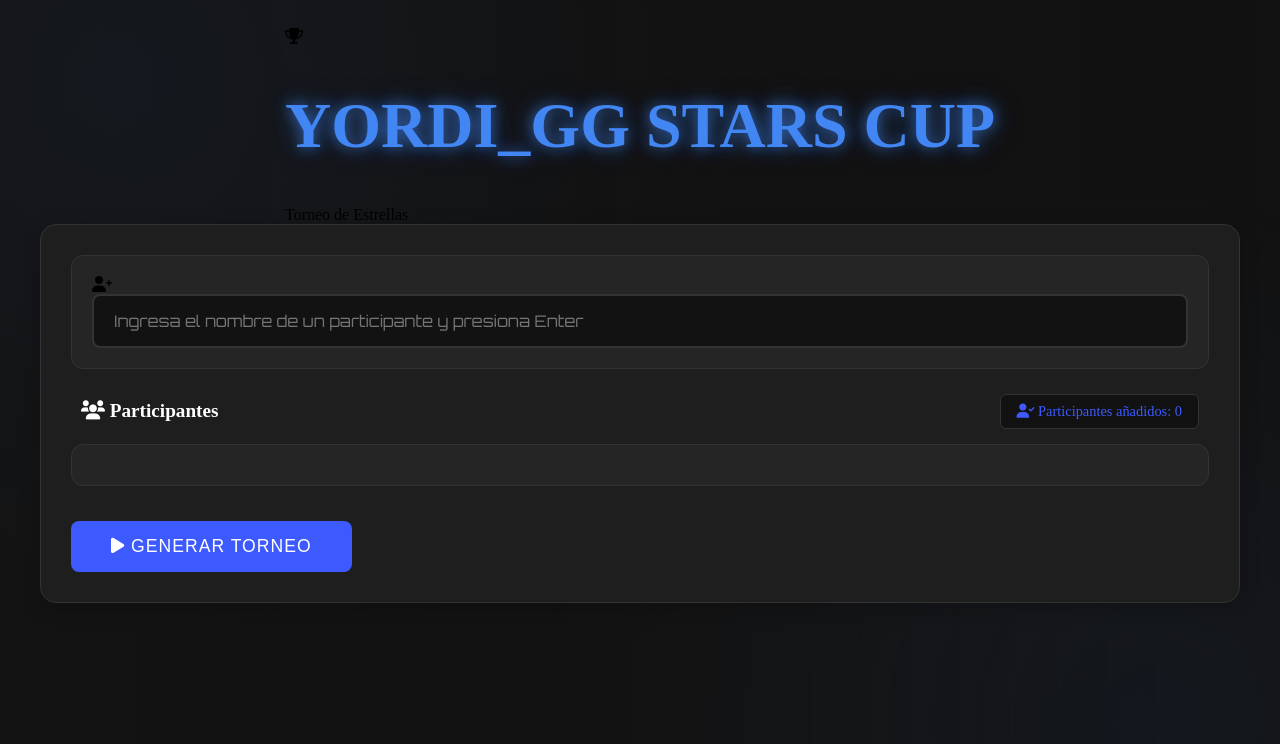
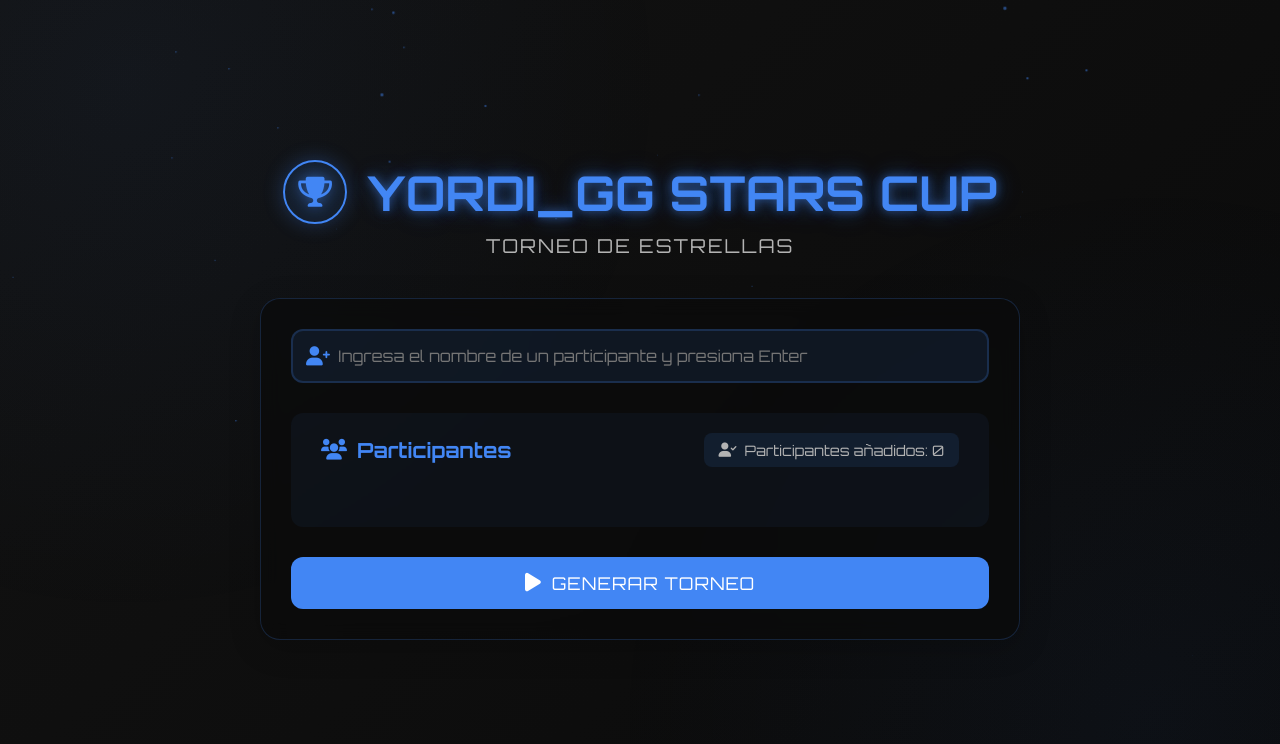
Before and after one commit to Yordigg/Torneo, a plain HTML site: page index.html in a window 1280 px wide. Drawn offline with Linux system fonts and the light colour scheme.

Commit message:
styles.css

```diff
--- a/styles.css
+++ b/styles.css
@@ -1,103 +1,209 @@
-/* Tema de colores oscuro profesional */
+/* Variables de color */
 :root {
-    --bg-primary: #121212;
-    --bg-secondary: #1e1e1e;
-    --bg-tertiary: #252525;
-    --accent-primary: #3d5afe;
-    --accent-secondary: #536dfe;
+    --primary-color: #4286f4;
+    --secondary-color: #536dfe;
+    --accent-color: #00ff9d;
+    --danger-color: #ff3b30;
+    --bg-dark: #121212;
+    --bg-darker: #0a0a0a;
     --text-primary: #ffffff;
     --text-secondary: #b3b3b3;
-    --danger: #cf6679;
-    --border-color: #333333;
+    --border-color: rgba(66, 134, 244, 0.2);
 }
 
-/* Contenedor principal */
+/* Estilos generales */
+body {
+    font-family: 'Orbitron', sans-serif;
+    background: linear-gradient(135deg, var(--bg-dark), var(--bg-darker));
+    color: var(--text-primary);
+    margin: 0;
+    padding: 0;
+    min-height: 100vh;
+    display: flex;
+    justify-content: center;
+    align-items: center;
+    position: relative;
+    overflow-x: hidden;
+}
+
+/* Fondo animado */
+body::before {
+    content: '';
+    position: fixed;
+    top: 0;
+    left: 0;
+    width: 100%;
+    height: 100%;
+    background:
+        radial-gradient(circle at 10% 10%, rgba(66, 134, 244, 0.05) 0%, transparent 40%),
+        radial-gradient(circle at 90% 90%, rgba(66, 134, 244, 0.05) 0%, transparent 40%);
+    animation: gradientMove 15s ease infinite;
+    z-index: -1;
+}
+
+@keyframes gradientMove {
+    0% { background-position: 0% 0%; }
+    50% { background-position: 100% 100%; }
+    100% { background-position: 0% 0%; }
+}
+
 .container {
-    display: flex;
-    flex-direction: column;
-    align-items: center;
     width: 100%;
-    max-width: 1400px;
-    margin: 0 auto;
+    max-width: 800px;
     padding: 20px;
     box-sizing: border-box;
 }
 
+/* Header y logo */
+header {
+    text-align: center;
+    margin-bottom: 40px;
+}
+
+.logo-container {
+    display: flex;
+    align-items: center;
+    justify-content: center;
+    gap: 20px;
+    margin-bottom: 10px;
+}
+
+.logo {
+    width: 60px;
+    height: 60px;
+    background: rgba(66, 134, 244, 0.1);
+    border-radius: 50%;
+    display: flex;
+    align-items: center;
+    justify-content: center;
+    border: 2px solid var(--primary-color);
+    box-shadow: 0 0 20px rgba(66, 134, 244, 0.3);
+}
+
+.logo i {
+    font-size: 30px;
+    color: var(--primary-color);
+    animation: trophyGlow 2s ease-in-out infinite alternate;
+}
+
+@keyframes trophyGlow {
+    from {
+        text-shadow: 0 0 10px rgba(66, 134, 244, 0.5);
+    }
+    to {
+        text-shadow: 0 0 20px rgba(66, 134, 244, 0.8);
+    }
+}
+
+h1.glow {
+    color: var(--primary-color);
+    font-size: 3em;
+    margin: 0;
+    text-transform: uppercase;
+    text-shadow:
+        0 0 10px rgba(66, 134, 244, 0.5),
+        0 0 20px rgba(66, 134, 244, 0.3),
+        0 0 30px rgba(66, 134, 244, 0.2);
+    animation: titlePulse 2s ease-in-out infinite alternate;
+}
+
+.subtitle {
+    color: var(--text-secondary);
+    font-size: 1.2em;
+    margin-top: 10px;
+    text-transform: uppercase;
+    letter-spacing: 2px;
+}
+
 /* Formulario de torneo */
 .tournament-form {
-    width: 100%;
-    max-width: 1200px;
-    display: flex;
-    flex-direction: column;
-    gap: 25px;
-    background: var(--bg-secondary);
-    border-radius: 16px;
+    background: rgba(10, 10, 10, 0.7);
+    border-radius: 20px;
     padding: 30px;
-    box-sizing: border-box;
-    box-shadow: 0 4px 20px rgba(0, 0, 0, 0.2);
+    box-shadow: 0 8px 32px rgba(0, 0, 0, 0.2);
+    backdrop-filter: blur(10px);
     border: 1px solid var(--border-color);
-    margin: 0 auto;
 }
 
 /* Sección de entrada */
 .input-section {
-    background: var(--bg-tertiary);
-    padding: 20px;
-    border-radius: 12px;
-    border: 1px solid var(--border-color);
-    width: 100%;
-    box-sizing: border-box;
+    margin-bottom: 30px;
 }
 
-.tournament-form input[type="text"] {
+.input-wrapper {
+    position: relative;
+    display: flex;
+    align-items: center;
+}
+
+.input-wrapper i {
+    position: absolute;
+    left: 15px;
+    color: var(--primary-color);
+    font-size: 1.2em;
+}
+
+#player-input {
     width: 100%;
-    padding: 15px 20px;
+    padding: 15px 15px 15px 45px;
+    background: rgba(66, 134, 244, 0.1);
     border: 2px solid var(--border-color);
-    border-radius: 8px;
-    background: var(--bg-primary);
+    border-radius: 12px;
     color: var(--text-primary);
     font-size: 1em;
-    transition: all 0.2s ease;
-    box-sizing: border-box;
     font-family: 'Orbitron', sans-serif;
+    transition: all 0.3s ease;
 }
 
-.tournament-form input[type="text"]:focus {
-    border-color: var(--accent-primary);
-    box-shadow: 0 0 0 2px rgba(61, 90, 254, 0.2);
+#player-input:focus {
     outline: none;
+    border-color: var(--primary-color);
+    box-shadow: 0 0 15px rgba(66, 134, 244, 0.2);
 }
 
 /* Sección de jugadores */
 .players-section {
-    display: flex;
-    flex-direction: column;
-    gap: 15px;
+    background: rgba(66, 134, 244, 0.05);
+    border-radius: 12px;
+    padding: 20px;
+    margin-bottom: 30px;
 }
 
 .players-header {
     display: flex;
     justify-content: space-between;
     align-items: center;
+    margin-bottom: 20px;
     padding: 0 10px;
 }
 
 .players-header h2 {
-    color: var(--text-primary);
+    color: var(--primary-color);
     margin: 0;
-    font-size: 1.2em;
+    font-size: 1.3em;
+    display: flex;
+    align-items: center;
+    gap: 10px;
+}
+
+.participant-count {
+    background: rgba(66, 134, 244, 0.1);
+    padding: 8px 15px;
+    border-radius: 8px;
+    font-size: 0.9em;
+    display: flex;
+    align-items: center;
+    gap: 8px;
+    color: var(--text-secondary);
 }
 
 .players-container {
     display: grid;
-    grid-template-columns: repeat(auto-fill, minmax(250px, 1fr));
+    grid-template-columns: repeat(auto-fill, minmax(200px, 1fr));
     gap: 15px;
-    padding: 20px;
-    background: var(--bg-tertiary);
-    border-radius: 12px;
-    max-height: 400px;
+    max-height: 300px;
     overflow-y: auto;
-    border: 1px solid var(--border-color);
+    padding: 10px;
 }
 
 /* Tarjetas de jugador */
@@ -105,11 +211,11 @@
     display: flex;
     align-items: center;
     justify-content: space-between;
-    background: var(--bg-secondary);
+    background: rgba(66, 134, 244, 0.1);
     padding: 12px 15px;
     border-radius: 8px;
     border: 1px solid var(--border-color);
-    transition: all 0.2s ease;
+    transition: all 0.3s ease;
 }
 
 .player span {
@@ -123,18 +229,17 @@
 
 .player:hover {
     transform: translateY(-2px);
-    border-color: var(--accent-primary);
-    background: var(--bg-tertiary);
+    border-color: var(--primary-color);
+    box-shadow: 0 5px 15px rgba(66, 134, 244, 0.2);
 }
 
-/* Botón eliminar */
 .remove-btn {
+    background: rgba(255, 59, 48, 0.1);
+    color: var(--danger-color);
+    border: 1px solid var(--danger-color);
     width: 24px;
     height: 24px;
     border-radius: 4px;
-    background: rgba(207, 102, 121, 0.1);
-    color: var(--danger);
-    border: 1px solid var(--danger);
     display: flex;
     align-items: center;
     justify-content: center;
@@ -144,39 +249,73 @@
 }
 
 .remove-btn:hover {
-    background: rgba(207, 102, 121, 0.2);
-    transform: scale(1.05);
-}
-
-/* Contador de participantes */
-.participant-count {
-    color: var(--accent-primary);
-    font-size: 0.9em;
-    padding: 8px 16px;
-    background: var(--bg-primary);
-    border-radius: 6px;
-    border: 1px solid var(--border-color);
+    background: rgba(255, 59, 48, 0.2);
+    transform: scale(1.1);
 }
 
 /* Botón generar */
 .generate-btn {
-    align-self: center;
-    padding: 15px 40px;
-    background: var(--accent-primary);
+    width: 100%;
+    padding: 15px;
+    background: var(--primary-color);
     color: var(--text-primary);
     border: none;
-    border-radius: 8px;
+    border-radius: 12px;
     font-size: 1.1em;
+    font-family: 'Orbitron', sans-serif;
     cursor: pointer;
-    transition: all 0.2s ease;
+    transition: all 0.3s ease;
+    display: flex;
+    align-items: center;
+    justify-content: center;
+    gap: 10px;
     text-transform: uppercase;
     letter-spacing: 1px;
-    margin-top: 10px;
 }
 
 .generate-btn:hover {
-    background: var(--accent-secondary);
+    background: var(--secondary-color);
     transform: translateY(-2px);
+    box-shadow: 0 5px 15px rgba(66, 134, 244, 0.3);
+}
+
+.generate-btn i {
+    font-size: 1.2em;
+}
+
+/* Partículas */
+.particles {
+    position: fixed;
+    top: 0;
+    left: 0;
+    width: 100%;
+    height: 100%;
+    z-index: -1;
+    overflow: hidden;
+}
+
+.particle {
+    position: absolute;
+    background: rgba(66, 134, 244, 0.5);
+    border-radius: 50%;
+    pointer-events: none;
+}
+
+@keyframes particleFloat {
+    0% {
+        transform: translateY(100vh) scale(0);
+        opacity: 0;
+    }
+    10% {
+        opacity: 1;
+    }
+    90% {
+        opacity: 1;
+    }
+    100% {
+        transform: translateY(-20vh) scale(1);
+        opacity: 0;
+    }
 }
 
 /* Scrollbar personalizada */
@@ -185,101 +324,43 @@
 }
 
 .players-container::-webkit-scrollbar-track {
-    background: var(--bg-primary);
+    background: rgba(0, 0, 0, 0.2);
     border-radius: 4px;
 }
 
 .players-container::-webkit-scrollbar-thumb {
-    background: var(--border-color);
+    background: var(--primary-color);
     border-radius: 4px;
 }
 
 .players-container::-webkit-scrollbar-thumb:hover {
-    background: var(--accent-primary);
+    background: var(--secondary-color);
 }
 
-/* Responsive design */
+/* Responsive */
 @media (max-width: 768px) {
     .container {
         padding: 10px;
     }
 
+    h1.glow {
+        font-size: 2em;
+    }
+
+    .logo {
+        width: 50px;
+        height: 50px;
+    }
+
+    .logo i {
+        font-size: 25px;
+    }
+
     .tournament-form {
         padding: 20px;
-        margin: 10px;
     }
 
     .players-container {
         grid-template-columns: 1fr;
-        padding: 15px;
-    }
-
-    .generate-btn {
-        width: 100%;
-        padding: 12px 20px;
-    }
-
-    .input-section {
-        padding: 15px;
-    }
-
-    .tournament-form input[type="text"] {
-        padding: 12px 15px;
-        font-size: 0.9em;
     }
 }
-
-/* Fondo animado */
-body {
-    background: var(--bg-primary);
-    position: relative;
-    overflow-x: hidden;
-}
-
-body::before {
-    content: '';
-    position: fixed;
-    top: 0;
-    left: 0;
-    width: 100%;
-    height: 100%;
-    background:
-        radial-gradient(circle at 10% 10%, rgba(66, 134, 244, 0.05) 0%, transparent 40%),
-        radial-gradient(circle at 90% 90%, rgba(66, 134, 244, 0.05) 0%, transparent 40%),
-        linear-gradient(to right, rgba(30, 30, 30, 0.1) 0%, transparent 100%);
-    animation: gradientMove 15s ease infinite;
-    z-index: -1;
-}
-
-@keyframes gradientMove {
-    0% { background-position: 0% 0%; }
-    50% { background-position: 100% 100%; }
-    100% { background-position: 0% 0%; }
-}
-
-/* Título mejorado */
-h1.glow {
-    color: #4286f4;
-    font-size: 4em;
-    text-transform: uppercase;
-    text-shadow:
-        0 0 10px rgba(66, 134, 244, 0.5),
-        0 0 20px rgba(66, 134, 244, 0.3),
-        0 0 30px rgba(66, 134, 244, 0.2);
-    animation: titlePulse 2s ease-in-out infinite alternate;
-}
-
-@keyframes titlePulse {
-    from {
-        text-shadow:
-            0 0 10px rgba(66, 134, 244, 0.5),
-            0 0 20px rgba(66, 134, 244, 0.3),
-            0 0 30px rgba(66, 134, 244, 0.2);
-    }
-    to {
-        text-shadow:
-            0 0 15px rgba(66, 134, 244, 0.6),
-            0 0 25px rgba(66, 134, 244, 0.4),
-            0 0 35px rgba(66, 134, 244, 0.3);
-    }
-}
```
